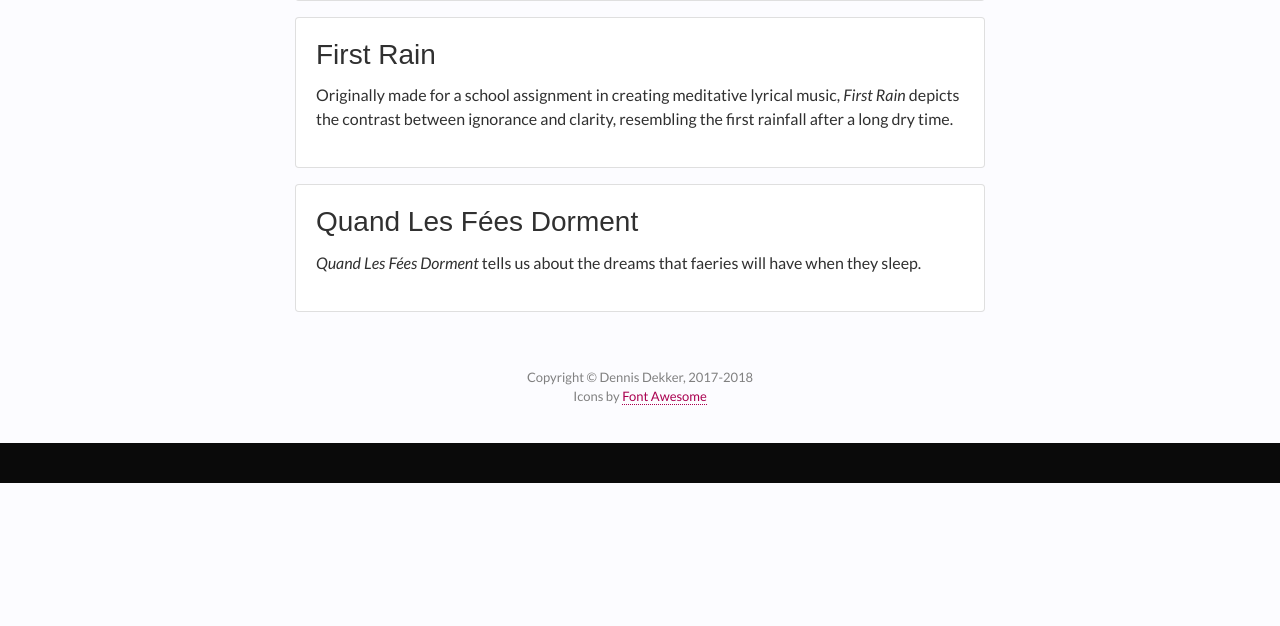
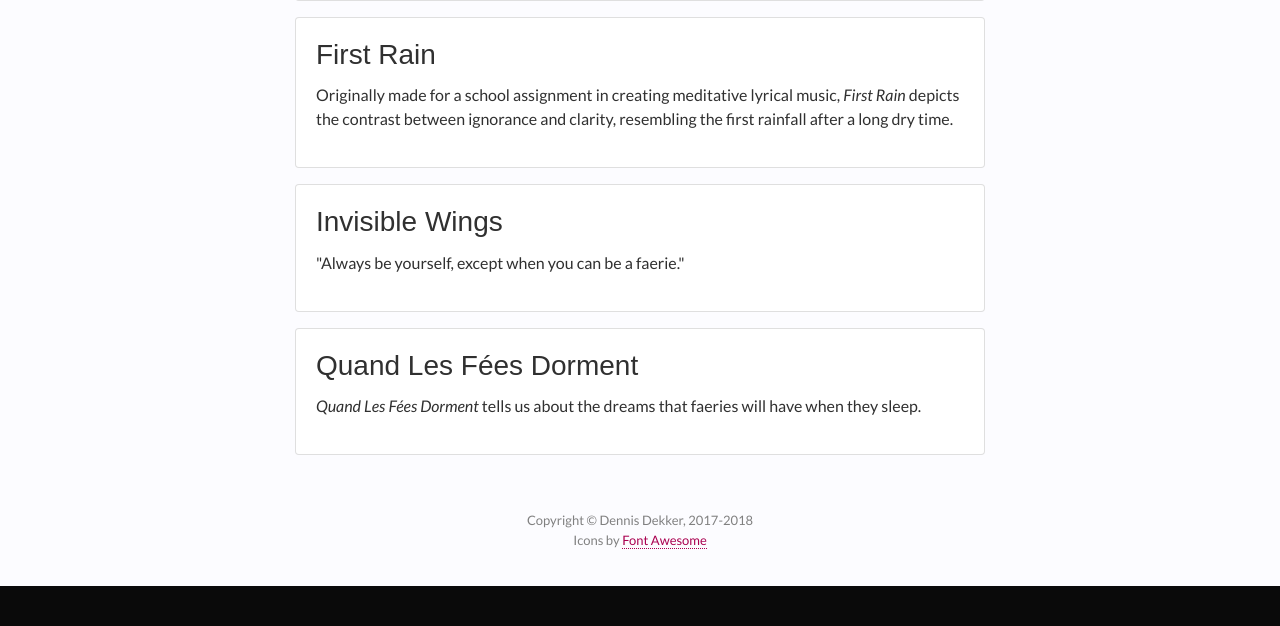
Before and after one commit to danae/danaedekker.com, a PHP site: template templates/compositions.twig in a window 1280 px wide. Shown: the part 751-1377 px from the top of the page. Before the commit the page ends 1234 px from the top, so only its background shows below. Run offline with PHP 8.4, Linux system fonts and the light colour scheme; the template is opened without the code that fills it, so the values that code supplies are empty; some libraries are stand-ins or nearby versions; some web fonts are replaced.

Commit message:
Version 2018-04-28 00:03

```diff
--- a/templates/compositions.twig
+++ b/templates/compositions.twig
@@ -34,6 +34,14 @@
 
   <div class="card">
     <div class="card-body">
+      <h3 class="card-title">Invisible Wings</h3>
+      <p>"Always be yourself, except when you can be a faerie."</p>
+      {{ soundcloud.oembed('https://soundcloud.com/purplelum/invisible-wings',{'maxheight': 240, 'color': '#aa0050', 'show_comments': false}).html }}
+    </div>
+  </div>
+
+  <div class="card">
+    <div class="card-body">
       <h3 class="card-title">Quand Les Fées Dorment</h3>
       <p><i>Quand Les Fées Dorment</i> tells us about the dreams that faeries will have when they sleep.</p>
       {{ soundcloud.oembed('https://soundcloud.com/purplelum/quand-les-fees-dorment',{'maxheight': 240, 'color': '#aa0050', 'show_comments': false}).html }}
```
Also changed, not shown: 1 other file.
